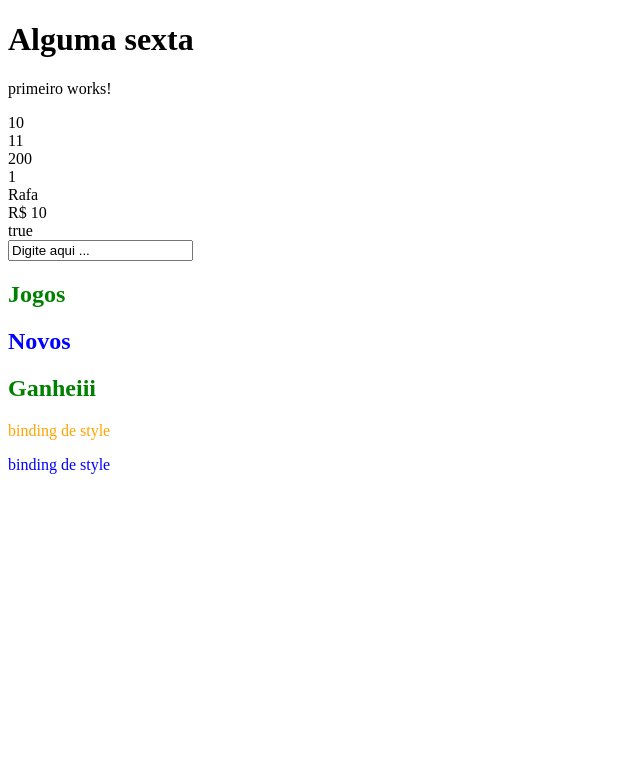
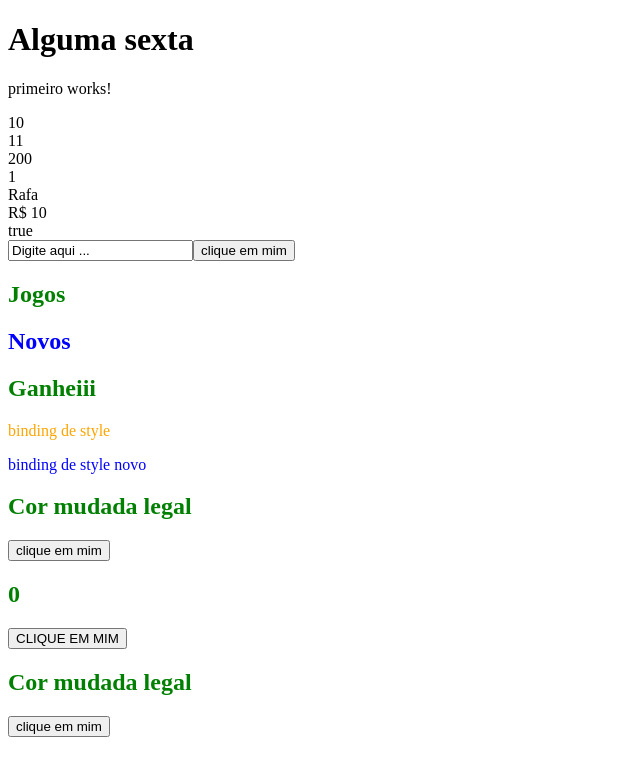
Before and after one commit to RafaelaSSantos/Professor_Ivan, an Angular app in the folder angular/primeiro-exemplo/meu-app/: page / in a window 1280 px wide. Shown: the top 776 px of the page, without its empty margins (0-640 px from the left). Built offline with nearby package versions, Linux system fonts and the light colour scheme.

Commit message:
novo componente muda de cor habilitado

```diff
--- a/angular/primeiro-exemplo/meu-app/src/app/app.component.html
+++ b/angular/primeiro-exemplo/meu-app/src/app/app.component.html
@@ -4,3 +4,4 @@
 <app-primeiro></app-primeiro>
 <app-segundo></app-segundo>
 <app-terceiro></app-terceiro>
+<app-novo-componente></app-novo-componente>
--- a/angular/primeiro-exemplo/meu-app/src/app/app.module.ts
+++ b/angular/primeiro-exemplo/meu-app/src/app/app.module.ts
@@ -6,13 +6,15 @@ import { AppComponent } from './app.component';
 import { PrimeiroComponent } from './primeiro/primeiro.component';
 import { SegundoComponent } from './segundo/segundo.component';
 import { TerceiroComponent } from './terceiro/terceiro.component';
+import { NovoComponenteComponent } from './novo-componente/novo-componente.component';
 
 @NgModule({
   declarations: [
     AppComponent,
     PrimeiroComponent,
     SegundoComponent,
-    TerceiroComponent
+    TerceiroComponent,
+    NovoComponenteComponent
   ],
   imports: [
     BrowserModule,
--- /dev/null
+++ b/angular/primeiro-exemplo/meu-app/src/app/novo-componente/novo-componente.component.html
@@ -0,0 +1 @@
+<p>novo-componente works!</p>
--- /dev/null
+++ b/angular/primeiro-exemplo/meu-app/src/app/novo-componente/novo-componente.component.ts
@@ -0,0 +1,24 @@
+import { Component, OnInit } from '@angular/core';
+
+@Component({
+  selector: 'app-novo-componente',
+  template: `
+  <h2 [class.suce]="isSucesso">Cor mudada legal</h2>
+  <button type="button" (click)="cliqueBotao()"> clique em mim</button>
+
+  `,
+  styles: [
+    `
+    .suce{color: green;}
+    .fat{color: blue;}
+
+    `]})
+export class NovoComponenteComponent  {
+//Crie um botão que quando é pressionado, desabilita um elemento de input se for pressionado novamente, habilita o elemento de input
+
+public isSucesso: boolean = true;
+public cliqueBotao(){
+  this.isSucesso = !this.isSucesso;
+  console.log('Botão Clicado! ');
+  }
+}
--- a/angular/primeiro-exemplo/meu-app/src/app/terceiro/terceiro.component.ts
+++ b/angular/primeiro-exemplo/meu-app/src/app/terceiro/terceiro.component.ts
@@ -2,17 +2,32 @@ import {Component} from "@angular/core";
 
 @Component({
   selector: 'app-terceiro',
-  template: `<input type="text" value="{{texto}}" [disabled]="isDisable">
+  template: `
+  <input type="text" value="{{texto}}" [disabled]="isDisable">
+  <button type="button" (click)="cliqueBota()"> clique em mim</button>
+
+
   <h2 class="suce">Jogos</h2>
   <h2 class="fat">Novos</h2>
-  <h2 [class.suce]="isSucesso">Ganheiii</h2>
+  <h2 [class.suce]="isSucess">Ganheiii</h2>
   <p [style.color]="'orange'"> binding de style</p>
-  <p [style.color]="cor"> binding de style</p>
+  <p [style.color]="cor"> binding de style novo</p>
+
+  <h2 [class.suce]="isSucessoo">Cor mudada legal</h2>
+  <button type="button" (click)="cliqueBotaoo()"> clique em mim</button>
+
+  <h2 [class]="parOuImpar">{{ getContador() }}</h2>
+    <button type="button" (click)="cliqueBotao()">CLIQUE EM MIM</button>
+
+
   `,
   styles: [
     `
     .suce{color: green;}
     .fat{color: blue;}
+
+    .par{color: green;}
+    .impar{color: red;}
 
     `]})
 
@@ -20,6 +35,36 @@ export class TerceiroComponent{
   public isDisable = false;
   public texto = "Digite aqui ...";
   public suce: string = "claro";
+  public isSucess = true;
+  public cor: string= "blue";
+
+  private contador: number = 0;
+  public cliqueBota(){
+    console.log('Botão Clicado! ' + ++this.contador);
+  }
+
+  public isSucessoo = true;
+  public cliqueBotaoo(){
+    this.isSucessoo = !this.isSucessoo;
+    console.log('Botão Clicado! ' + ++this.contador);
+  }
+
+
   public isSucesso = true;
-  public cor: string= "blue";
+
+   public parOuImpar: string = 'par';
+   private cont: number = 0;
+
+  public cliqueBotao() {
+    console.log('BOTÃO CLICADO! ' + ++this.cont);
+    if (this.cont % 2 == 0) {
+      console.log('par');
+      this.parOuImpar = 'par';
+    } else {
+      this.parOuImpar = 'impar';
+    }
+  }
+  public getContador() {
+    return this.cont;
+  }
 }
```
Also changed, not shown: angular/primeiro-exemplo/meu-app/src/app/novo-componente/novo-componente.component.css (added), 1 other file (tests, documents, lock files or other folders).
